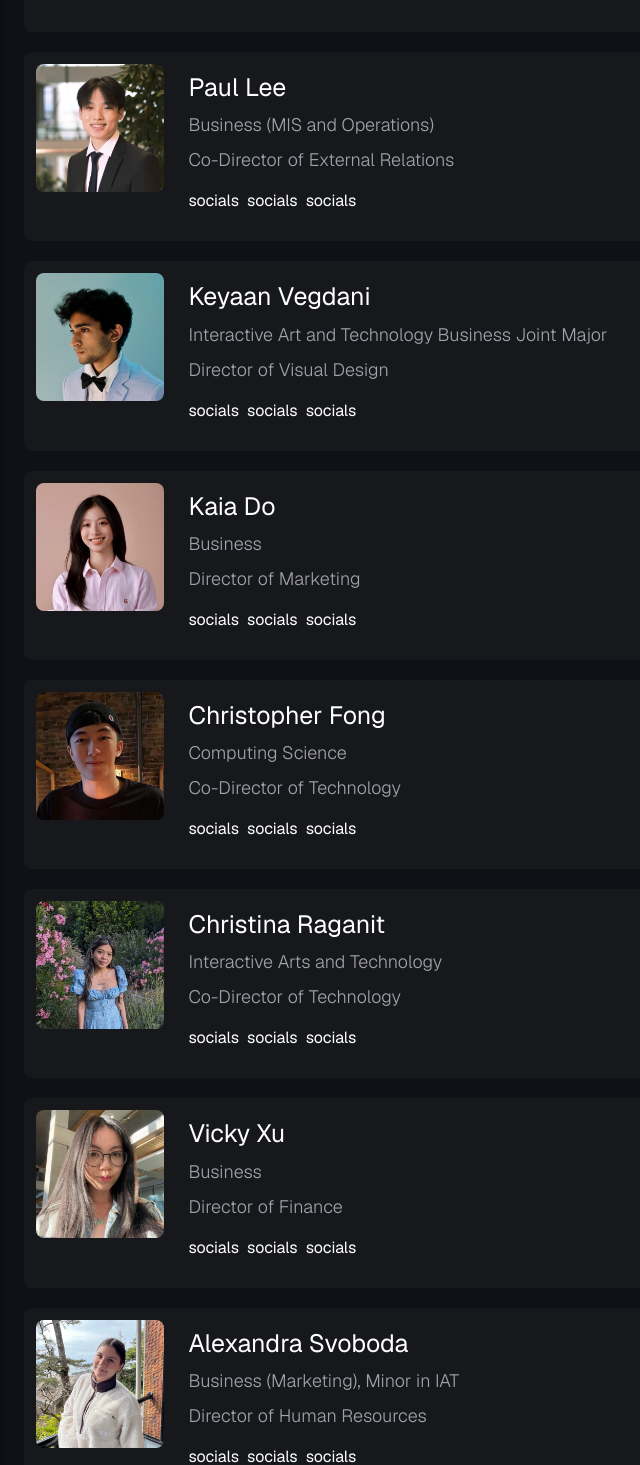
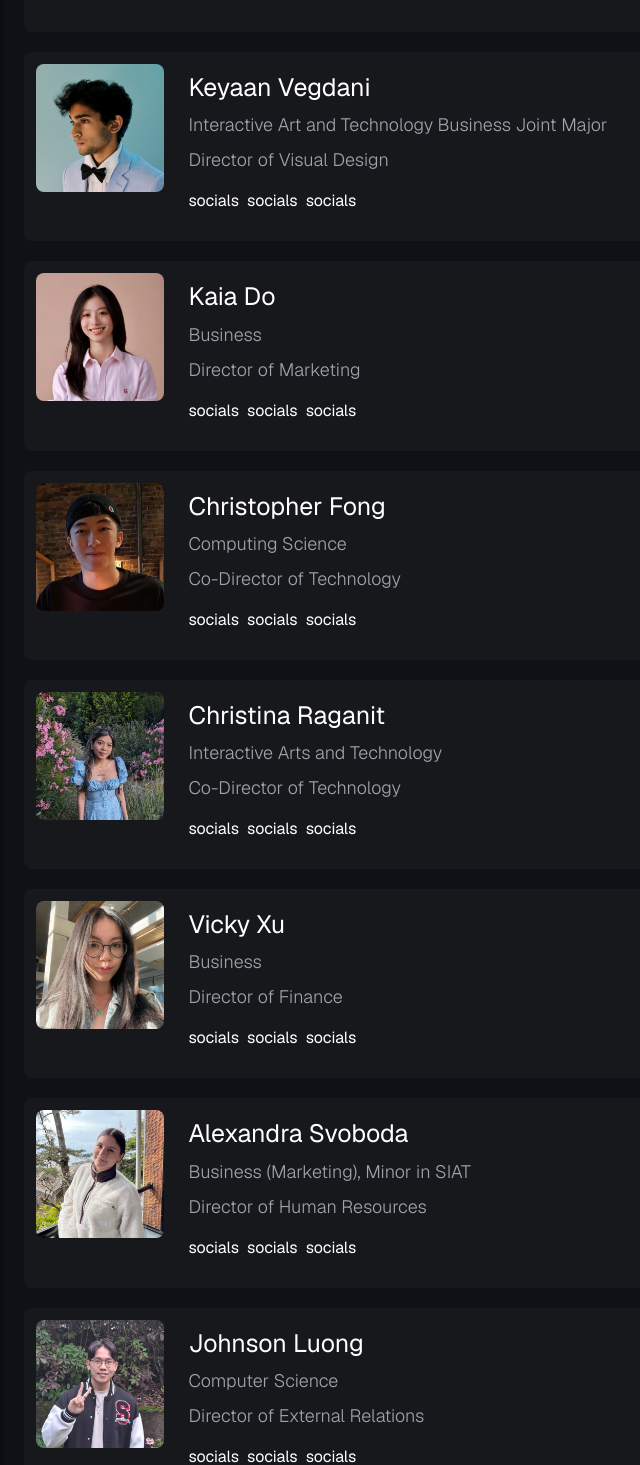
Before and after one commit to sfusurge/surge_website, a Next.js app: page /about in a window 1280 px wide. Shown: the part 1101-2566 px from the top of the page, without its empty margins (548-1188 px from the left). Built offline with nearby package versions, Linux system fonts and the light colour scheme.

Commit message:
member data fix + navbar closes on page change
usePathname hook to check when path is change and to close nav

```diff
--- a/src/components/Nav.tsx
+++ b/src/components/Nav.tsx
@@ -1,17 +1,19 @@
 "use client";
 import Link from "next/link";
 import { useState, useEffect, useRef } from "react";
+import { usePathname } from "next/navigation";
+import path from "path";
 
 
 export default function NavBar() {
   const [isOpen, setIsOpen] = useState<boolean>(false);
-  let navRef = useRef<HTMLDivElement>(null)
+  const navRef = useRef<HTMLDivElement>(null)
+  const pathname = usePathname();
 
   const toggleMenu = () => {
     setIsOpen(!isOpen);
   };
 
-  useEffect(() => {
   const handleResize = () => {
     const newWidth: number = window.innerWidth;
     if (newWidth > 640) {
@@ -24,6 +26,9 @@ export default function NavBar() {
       setIsOpen(false)
     }
   }
+
+  useEffect(() => {
+    setIsOpen(false)
     // Add event listener to handle window resize
     window.addEventListener("resize", handleResize);
     document.addEventListener("mousedown", handleClick)
@@ -32,8 +37,7 @@ export default function NavBar() {
       window.removeEventListener("resize", handleResize);
       document.removeEventListener("mousedown", handleClick)
     };
-
-  },); // Empty dependency array ensures this effect runs only on mount and unmount
+  },[pathname]);
 
   return (
     <div className="fixed w-full left-0 top-0 text-sm px-6 sm:px-12  z-[1000]">
--- a/src/lib/teamMemberData.json
+++ b/src/lib/teamMemberData.json
@@ -49,14 +49,6 @@
     },
     {
       "id": "7",
-    "name": "Emily Ko",
-    "position": "Logistics Coordinator",
-    "major": "Business",
-    "src": "/headshots/emilyko.jpg",
-    "team": "Logistics"
-  },
-  {
-    "id": "8",
       "name": "Angela Lim",
       "position": "Logistics Coordinator",
       "major": "Business",
@@ -64,7 +56,7 @@
       "team": "Logistics"
     },
     {
-    "id": "9",
+      "id": "8",
       "name": "Fady Nasr",
       "position": "Logistics Coordinator",
       "major": "Computer Science",
@@ -72,12 +64,20 @@
       "team": "Logistics"
     },
     {
-    "id": "10",
+      "id": "9",
       "name": "Alex Mei",
       "position": "Logistics Coordinator",
       "major": "Computer Science",
       "src": "/headshots/alexmei.jpg",
       "team": "Logistics"
+    },
+    {
+      "id": "10",
+      "name": "Johnson Luong",
+      "position": "Director of External Relations",
+      "major": "Computer Science",
+      "src": "/headshots/johnsonluong.jpg",
+      "team": "External Relations"
     },
     {
       "id": "11",
@@ -107,7 +107,7 @@
       "id": "14",
       "name": "Arriyan Ali",
       "position": "Visual Design Coordinator",
-    "major": "Interactive Arts and Technology",
+      "major": "SIAT (Interactive Arts and Technology)",
       "src": "/headshots/arriyanali.jpg",
       "team": "Visual design"
     },
@@ -153,14 +153,6 @@
     },
     {
       "id": "20",
-    "name": "Kylie Seto",
-    "position": "Technology Team - Project Manager",
-    "major": "Business",
-    "src": "/headshots/kylieseto.jpg",
-    "team": "Marketing"
-  },
-  {
-    "id": "21",
       "name": "Sabina Yelyubayeva",
       "position": "Social Media Coordinator",
       "major": "Major: Communication Minor: Print & Digital Publishing",
@@ -168,7 +160,7 @@
       "team": "Marketing"
     },
     {
-    "id": "22",
+      "id": "21",
       "name": "Josie Trinh",
       "position": "Social Media Coordinator",
       "major": "Business",
@@ -176,23 +168,23 @@
       "team": "Marketing"
     },
     {
-    "id": "23",
+      "id": "22",
       "name": "Mackenzie Scholz",
       "position": "Photgrapher/videographer",
-    "major": "Interactive Art and Technology",
+      "major": "SIAT",
       "src": "/headshots/mackenziescholz.jpg",
       "team": "Marketing"
     },
     {
-    "id": "24",
+      "id": "23",
       "name": "Nafisha Djamalus",
       "position": "Video Editor",
-    "major": "Interactive Art and Technology",
+      "major": "IAT",
       "src": "/headshots/nafishadjamalus.jpg",
       "team": "Marketing"
     },
     {
-    "id": "25",
+      "id": "24",
       "name": "Christopher Fong",
       "position": "Co-Director of Technology",
       "major": "Computing Science",
@@ -200,11 +192,19 @@
       "team": "Technology"
     },
     {
-    "id": "26",
+      "id": "25",
       "name": "Christina Raganit",
       "position": "Co-Director of Technology",
       "major": "Interactive Arts and Technology",
       "src": "/headshots/christinaraganit.jpg",
+      "team": "Technology"
+    },
+    {
+      "id": "26",
+      "name": "Kylie Seto",
+      "position": "Project Manager",
+      "major": "Business",
+      "src": "/headshots/kylieseto.jpg",
       "team": "Technology"
     },
     {
@@ -241,7 +241,7 @@
     },
     {
       "id": "31",
-    "name": "Celine August Santoso",
+      "name": "Celine August Santoso\n\n",
       "position": "Product Design Team",
       "major": "Interactive Arts and Technology",
       "src": "/headshots/celineaugustsantoso.jpg",
@@ -283,16 +283,16 @@
       "id": "36",
       "name": "Samiha Raida",
       "position": "Finance Coordinator",
-    "major": " ",
+      "major": "Business",
       "src": "/headshots/samiharaida.jpg",
       "team": "Finance"
     },
     {
       "id": "37",
-    "name": "Lily Lin",
+      "name": "Lily Li",
       "position": "Finance Coordinator",
       "major": "Business",
-    "src": "/headshots/lilylin.jpg",
+      "src": "/headshots/lilyli.jpg",
       "team": "Finance"
     },
     {
@@ -305,22 +305,14 @@
     },
     {
       "id": "39",
-    "name": "Johnson Luong",
-    "position": "Finance Coordinator",
-    "major": "Computer Science",
-    "src": "/headshots/johnsonluong.jpg",
-    "team": "Finance"
-  },
-  {
-    "id": "40",
       "name": "Alexandra Svoboda",
       "position": "Director of Human Resources",
-    "major": "Business (Marketing), Minor in IAT",
+      "major": "Business (Marketing), Minor in SIAT",
       "src": "/headshots/alexandrasvoboda.jpg",
       "team": "HR"
     },
     {
-    "id": "41",
+      "id": "40",
       "name": "Darian Wong",
       "position": "Human Resources Coordinator",
       "major": "Math and Computing Science",
@@ -328,7 +320,7 @@
       "team": "HR"
     },
     {
-    "id": "42",
+      "id": "41",
       "name": "Angela Kurian",
       "position": "Human Resources Coordinator",
       "major": "Business",
@@ -336,7 +328,7 @@
       "team": "HR"
     },
     {
-    "id": "43",
+      "id": "42",
       "name": "Maria Zia",
       "position": "Co-Director\nof Logistics",
       "major": "Computer Science",
@@ -344,7 +336,7 @@
       "team": "Directors"
     },
     {
-    "id": "44",
+      "id": "43",
       "name": "Brian Rahadi",
       "position": "Co-Director\nof Logistics",
       "major": "Software Systems",
@@ -352,15 +344,7 @@
       "team": "Directors"
     },
     {
-    "id": "45",
-    "name": "Paul Lee",
-    "position": "Co-Director of External Relations",
-    "major": "Business (MIS and Operations)",
-    "src": "/headshots/paullee.jpg",
-    "team": "Directors"
-  },
-  {
-    "id": "46",
+      "id": "44",
       "name": "Keyaan Vegdani",
       "position": "Director of Visual Design",
       "major": "Interactive Art and Technology Business Joint Major",
@@ -368,7 +352,7 @@
       "team": "Directors"
     },
     {
-    "id": "47",
+      "id": "45",
       "name": "Kaia Do",
       "position": "Director of Marketing",
       "major": "Business",
@@ -376,7 +360,7 @@
       "team": "Directors"
     },
     {
-    "id": "48",
+      "id": "46",
       "name": "Christopher Fong",
       "position": "Co-Director of Technology",
       "major": "Computing Science",
@@ -384,7 +368,7 @@
       "team": "Directors"
     },
     {
-    "id": "49",
+      "id": "47",
       "name": "Christina Raganit",
       "position": "Co-Director of Technology",
       "major": "Interactive Arts and Technology",
@@ -392,7 +376,7 @@
       "team": "Directors"
     },
     {
-    "id": "50",
+      "id": "48",
       "name": "Vicky Xu",
       "position": "Director of Finance",
       "major": "Business",
@@ -400,11 +384,20 @@
       "team": "Directors"
     },
     {
-    "id": "51",
+      "id": "49",
       "name": "Alexandra Svoboda",
       "position": "Director of Human Resources",
-    "major": "Business (Marketing), Minor in IAT",
+      "major": "Business (Marketing), Minor in SIAT",
       "src": "/headshots/alexandrasvoboda.jpg",
       "team": "Directors"
+    },
+    {
+      "id": "50",
+      "name": "Johnson Luong",
+      "position": "Director of External Relations",
+      "major": "Computer Science",
+      "src": "/headshots/johnsonluong.jpg",
+      "team": "Directors"
     }
+
   ]
```
Also changed, not shown: public/headshots/lilyli.jpg (renamed from public/headshots/lilylin.jpg). Lines whose indentation alone changed are shown as unchanged.
